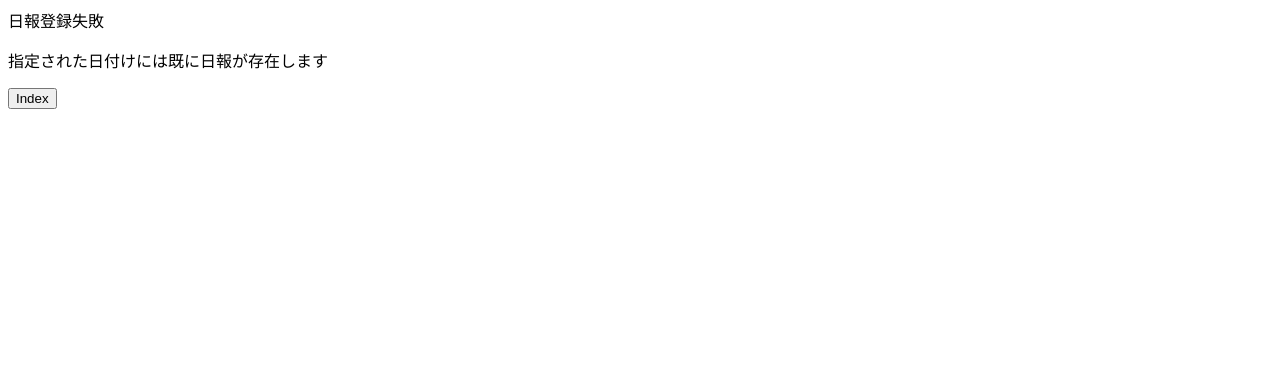
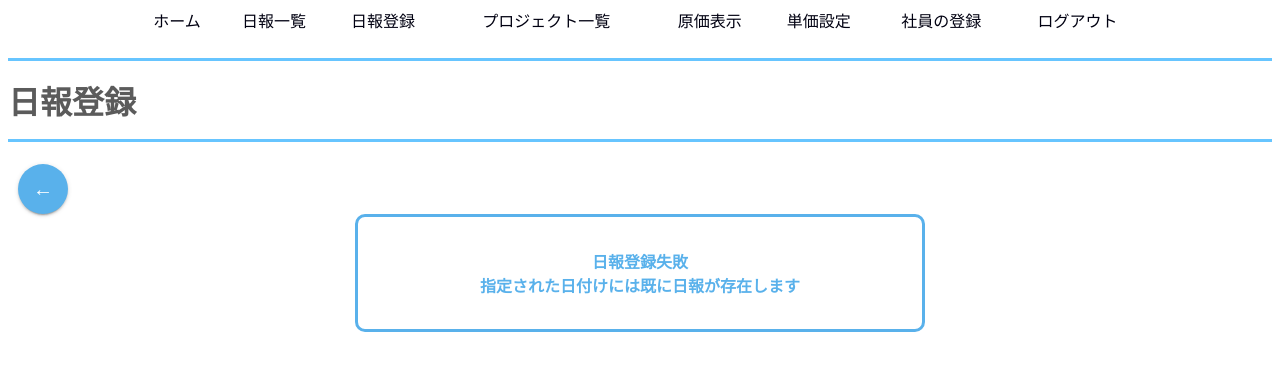
Before and after one commit to t17cs047/t17cs047, a Django app: page /daily_report/not_unique/ in a window 1280 px wide. Shown: the top 371 px of the page. Run offline with Django 3.2, Linux system fonts and the light colour scheme; the visitor is signed in with stand-in values (Sample User, id 1); parts of the project's set-up code (start-up, migrations or seed data) failed here and were passed over.

Commit message:
[change]日報関連のcssを統一しました

```diff
--- a/daily_report/templates/daily_report/not_unique.html
+++ b/daily_report/templates/daily_report/not_unique.html
@@ -1,14 +1,37 @@
+{% load staticfiles %}
+
 <html>
 <head>
+<link rel="stylesheet" href="{% static 'for_dailyreport.css'%}">
     <meta charset="utf-8" />
     <title>index</title>
-    <meta name="viewport" content="width=device-width, initial-scale=1">
+<meta name="viewport" content="width=device-width, initial-scale=1">
 </head>
 <body>
+
+<nav>
+	<ul>
+		<li><a href="{% url 'index' %}">ホーム</a></li>
+		<li><a href="{% url 'report_list' %}">日報一覧</a></li>
+		<li><a href="{% url 'write' %}">日報登録</a></li>
+		<li><a href="{% url 'list' %}">プロジェクト一覧</a></li>
+		<li><a href="{% url 'show_cost' %}">原価表示</a></li>
+		<li><a href="{% url 'list_wage' %}">単価設定</a></li>
+		<li><a href="{% url 'register' %}">社員の登録</a></li>
+		<li><a href="{% url 'logout' %}">ログアウト</a></li>
+	</ul>
+</nav>
+
+<div class="title">
+  <h1>日報登録</h1>
+</div>
+
+<a href="{% url 'write' %}" class="circle_spread_btn">←</a>
+
+<div class="delete_error">
 <p>日報登録失敗</p>
 <p>指定された日付けには既に日報が存在します</p>
-
-	<input type ="button" onclick="location.href='{% url 'index' %}'" value = "Index">
+</div>
 
 </body>
 </html>
--- a/daily_report/templates/daily_report/status_list.html
+++ b/daily_report/templates/daily_report/status_list.html
@@ -27,8 +27,8 @@
    <td scope="row">{{ status.id }}</td>
    <td scope="row">{{ status.name }}</td>
    <td scope="row">{{ status.wage }}</td>
-   <td><a href="{% url 'wage_edit_para' status.id %}">変更</a></td>
-   <td><a href="{% url 'wage_delete_para' status.id %}">削除</a></td>
+   <td><a id = "ch" href="{% url 'wage_edit_para' status.id %}">変更</a></td>
+   <td><a id = "ch" href="{% url 'wage_delete_para' status.id %}">削除</a></td>
   </tr>
   {% endfor%}
 </tbody>
--- a/daily_report/views.py
+++ b/daily_report/views.py
@@ -380,7 +380,8 @@ class WageAddView(LoginRequiredMixin, CreateView):
 
 class WageEditViewWithParameter(LoginRequiredMixin, UpdateView):
     model = Status
-    fields = ('name', 'wage')
+    form_class = StatusForm
+    #fields = ('name', 'wage')
     template_name = 'daily_report/wage_edit.html'
     success_url = reverse_lazy('list_wage')
 
--- a/static/for_dailyreport.css
+++ b/static/for_dailyreport.css
@@ -1,5 +1,7 @@
 @charset "utf-8";
 table{
+position: relative;
+	top: 10px;
   width: 100%;
   border-collapse:separate;
   border-spacing: 0;
@@ -210,3 +212,108 @@ h1 {
     border-radius: 5px;
     text-decoration: none;
 }
+
+/*--- return button ---*/
+.circle_spread_btn {
+	display: inline-block;
+	position: relative;
+	left: 10px;
+	width: 50px;
+	height: 50px;
+	line-height: 50px;
+	font-size:20px;
+	text-align: center;
+	text-decoration: none;
+	color: #fff;
+	background: #59b1eb;
+	border-radius: 50%;
+	box-shadow: 0 2px 2px 0 rgba(0,0,0,0.12), 0 1px 5px 0 rgba(0,0,0,0.12), 0 3px 1px -2px rgba(0,0,0,0.2);
+  -webkit-tap-highlight-color: transparent;
+  transition: .2s ease-out;
+}
+.circle_spread_btn:hover {
+	 cursor: pointer;
+	 text-decoration: none;
+	 transform: translateY(-4px);
+    box-shadow: 0 4px 8px 0 rgba(0,0,0,0.12), 0 3px 10px 0 rgba(0,0,0,0.12), 0 4px 7px -2px rgba(0,0,0,0.2);
+
+}
+
+/*--- delete css ---*/
+.delete_text{
+	text-align: center;
+}
+
+h5{
+	font-size: 25px;
+}
+
+table.delete{
+  table-layout: fixed;
+  width: 40%;
+   margin: 0 auto;
+  border-collapse:separate;
+  border-spacing: 0;
+}
+
+table.delete th:first-child{
+  border-radius: 5px 0 0 0 0;
+}
+
+table.delete th:last-child{
+  border-radius: 0 5px 0 0 0;
+  border-right: 1px solid #3c6690;
+}
+
+table.delete th{
+  text-align: center;
+  color:white;
+  background: linear-gradient(#829ebc,#225588);
+  border-left: 1px solid #3c6690;
+  border-top: 1px solid #3c6690;
+  border-bottom: 1px solid #3c6690;
+  box-shadow: 0px 1px 1px rgba(255,255,255,0.3) inset;
+  width: 20%;
+  padding: 10px 0;
+}
+
+table.delete td{
+  text-align: center;
+  border-left: 1px solid #a8b7c5;
+  border-bottom: 1px solid #a8b7c5;
+  border-top:none;
+  box-shadow: 0px -3px 5px 1px #eee inset;
+  width: 20%;
+  padding: 10px 0;
+}
+
+table.delete td:last-child{
+  border-right: 1px solid #a8b7c5;
+}
+
+table.delete tr:last-child td:first-child {
+  border-radius: 0 0 0 0 5px;
+}
+
+table.delete tr:last-child td:last-child {
+  border-radius: 0 0 5px 0 0;
+}
+
+/*---削除エラー---*/
+
+.delete_error {
+	text-align: center;
+	width:500px;
+    padding: 2em 2em;
+    margin: 0 auto;
+    font-weight: bold;
+    color: #59b1eb;/*文字色*/
+    background: #FFF;
+    border: solid 3px #59b1eb;/*線*/
+    border-radius: 10px;/*角の丸み*/
+}
+
+.delete_error p{
+	margin: 0;
+    padding: 0;
+}
```
Also changed, not shown: daily_report/templates/daily_report/activity_delete.html (+35 -9 lines), daily_report/templates/daily_report/activity_list.html (+11 -4 lines), daily_report/templates/daily_report/daily_report.html (+7 -2 lines), daily_report/templates/daily_report/project_list.html (+4 -4 lines), daily_report/templates/daily_report/report_delete.html (+25 -7 lines), daily_report/templates/daily_report/report_edit.html (+8 -2 lines), daily_report/templates/daily_report/report_list.html (+9 -4 lines), static/bootstrap/css/layout.css (+10 -0 lines).
